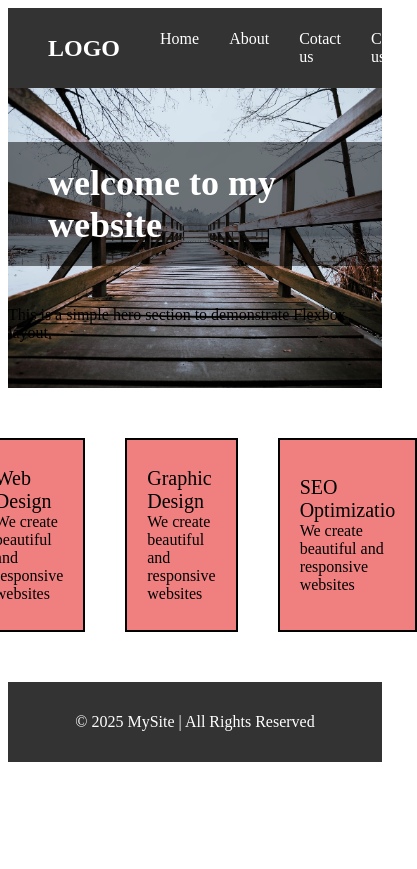
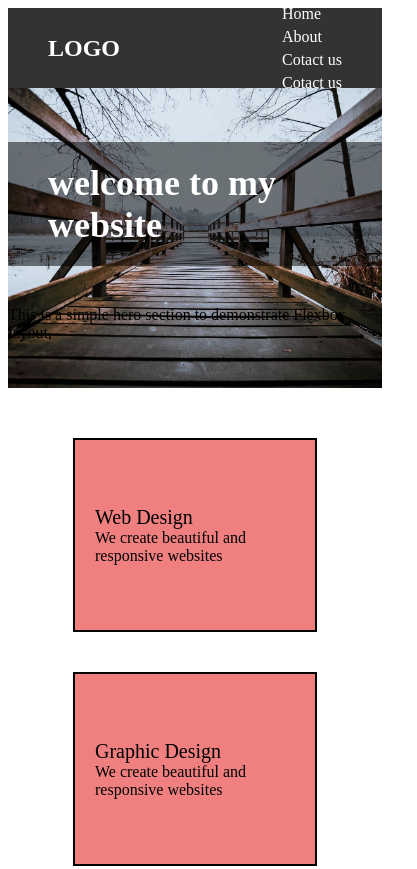
Before and after one commit to Hira-mumtaz/chpter-6Flexbox, a plain HTML site: page index.html in a window 390 px wide. Shown: the top 869 px of the page, 417 px wide, since content can reach past the window. Before the commit the page ends 844 px from the top, so only its background shows below. Drawn offline with Linux system fonts and the light colour scheme.

Commit message:
apply css media quries

```diff
--- a/index.html
+++ b/index.html
@@ -89,6 +89,19 @@
         text-align: center;
         padding: 15px;
        }
+       @media (max-width: 600px) {
+        .sevices {
+          flex-direction: column;
+          align-items: center;
+        }
+
+      }
+      @media (max-width: 400px) {
+        .nav-links {
+          flex-direction: column;
+          gap: 5px;
+        }
+      }
     </style>
 </head>
 
```
